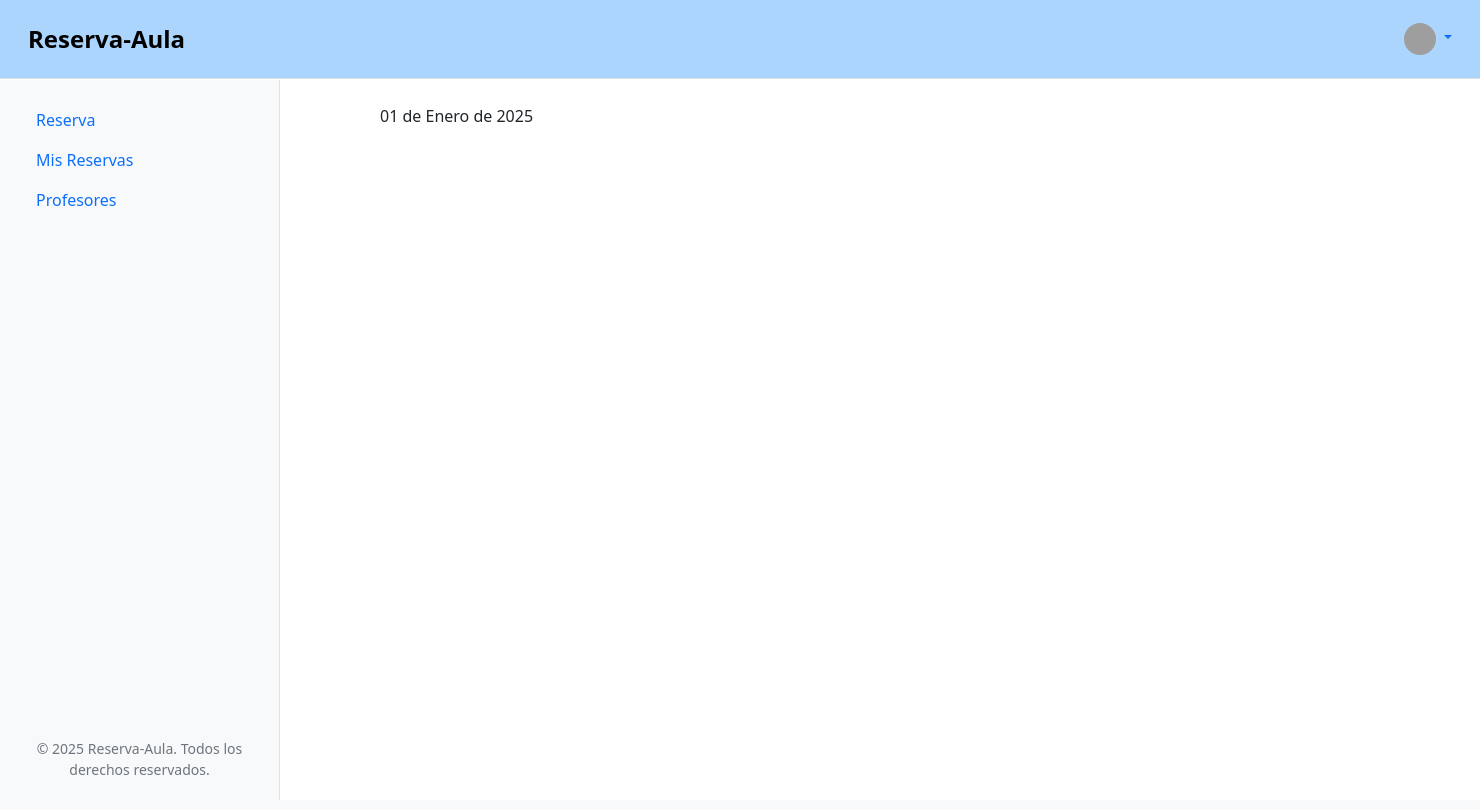
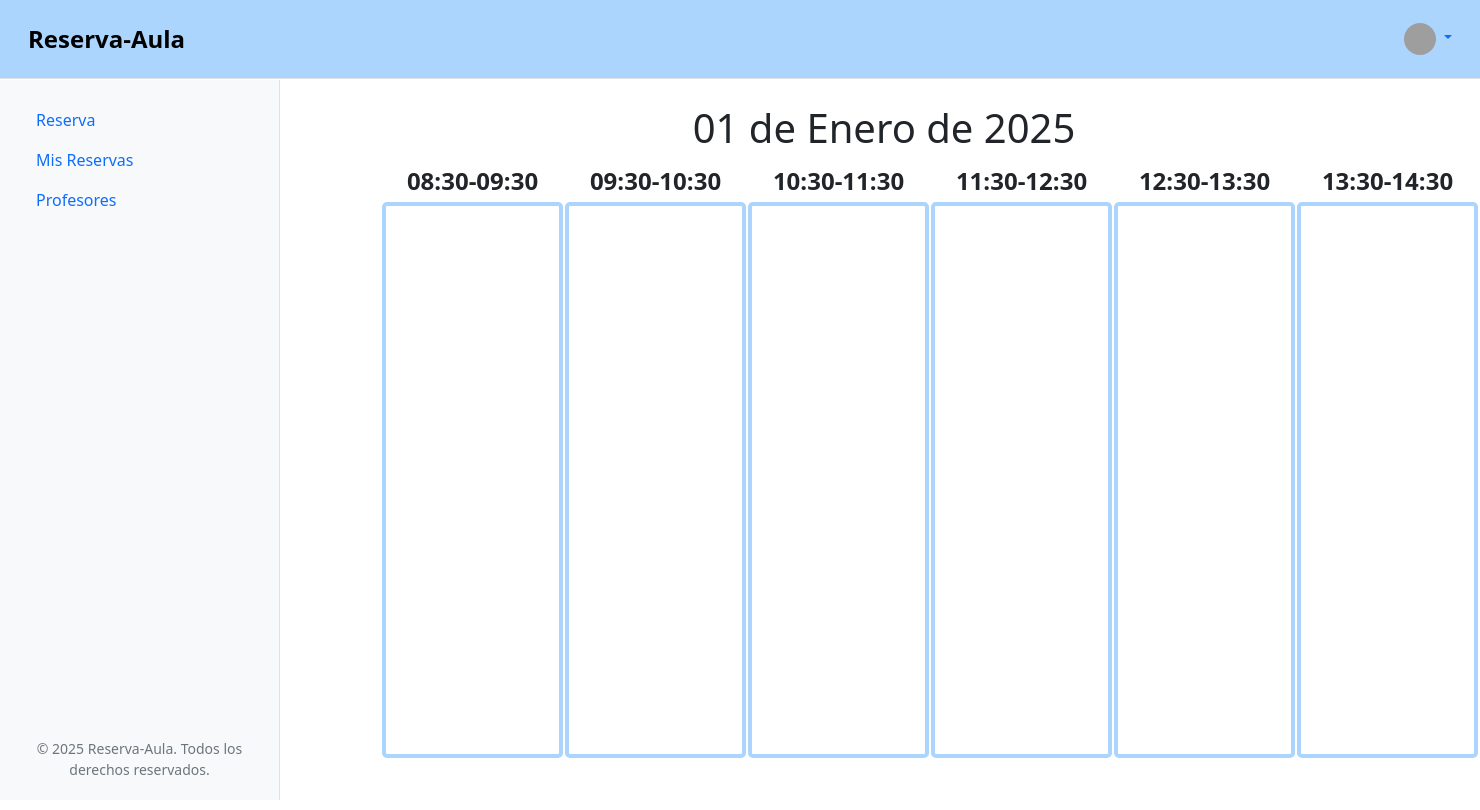
Before and after one commit to BlackCherryCat/Trabajos-ES, a PHP site: page /tramo.php?date=2025-01-1 in a window 1480 px wide. Run offline with PHP 8.4, Linux system fonts and the light colour scheme; the visitor is signed in with stand-in values (Sample User, id 1); lists and menus that the app fills with data are empty; grey boxes are pictures that could not be loaded.

Commit message:
interfaz básica tramos

```diff
--- a/Trabajo4/src/assets/css/calendar.css
+++ b/Trabajo4/src/assets/css/calendar.css
@@ -49,3 +49,14 @@ td a{
 td a.disabled{
     cursor: crosshair;
 }
+
+table.tramo{
+    height: 600px;
+    width: 1100px;
+}
+
+table.tramo td{
+    border-radius: 5px;
+    border: 4px solid rgb(172 213 254);
+    height: 100%;
+}
--- a/Trabajo4/src/tramo.php
+++ b/Trabajo4/src/tramo.php
@@ -1,5 +1,6 @@
 <?php
     require_once './includes/header.php';
+    include_once './includes/conexion.php';
 
     if(isset($_GET["date"])){
         //Tratamiento de la fecha
@@ -8,12 +9,39 @@
         $tmpFecha = explode("-", $fecha);
         $fecha = implode("/", $tmpFecha);
 
-        $today = date("d-m-Y", (time() +strtotime($fecha)));
+        $today = date("Y-m-d", (time() +strtotime($fecha)));
         $day = date("d", strtotime($fecha));
         $month = monthString(date("m", strtotime($fecha)));
         $year = date("o", strtotime($fecha));
 
-        echo $day." de ".$month." de ".$year;
+        echo "<h1>".$day." de ".$month." de ".$year."</h1>";
+        //Imprimir los tramos
+
+        echo "<table class='tramo'><tr><th>08:30-09:30</th><th>09:30-10:30</th><th>10:30-11:30</th><th>11:30-12:30</th><th>12:30-13:30</th><th>13:30-14:30</th></tr>";
+
+        $horario = ["08:30", "09:30", "10:30", "11:30", "12:30", "12:30", "14:30"];
+
+        $i = 0;
+
+        //Aqui, hay que hacer sql, sacar las plazas disponibles por cada tramo y imprimir el tramo completo, por colores. Queda controlar el horario y dia
+        $query = "select Reserva_Tramos.IdTramo, Reserva.Fecha, Tramo.Horario, sum(Reservas.NumAlumnos) As 'Alumnos'
+                    from Reservas
+                    right join Reserva_Tramos on Reservas.IdReserva = Reserva_Tramos.IdReserva
+                    inner join Tramos on Reserva_Tramos.IdTramo = Tramos.IdTramo
+                    where Reserva.Fecha = '.$today.' AND
+                    Tramo.Horario = '.$horario[$i].'
+                    group by Reserva_Tramos.IdTramo;";
+
+        //Hay que sacar el número de alumnos
+
+        echo "<tr><td></td><td></td><td></td><td></td><td></td><td></td></tr></table>";
+
+
+
+
+
+
+
     }else{
         header('location: reserva.php');
         exit();
```
